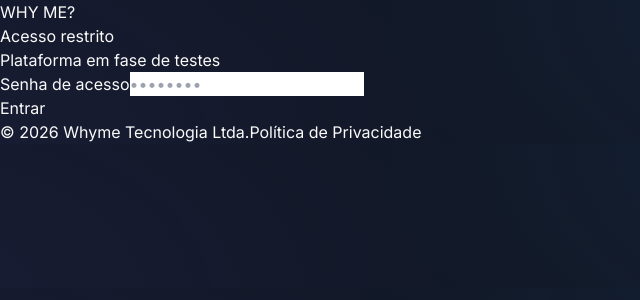
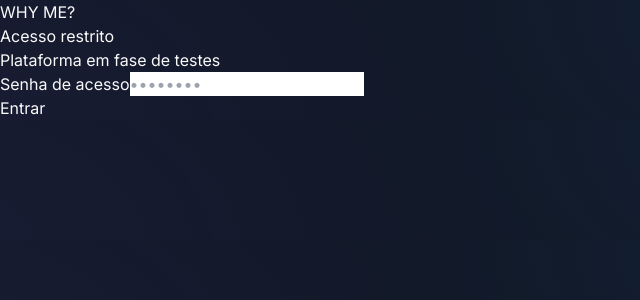
Before and after one commit to fonsecastabenow/Whymeapp, a Next.js app in the folder apps/web/: page / in a window 1280 px wide. Shown: the top 300 px of the page, without its empty margins (0-640 px from the left). Built offline with nearby package versions, Linux system fonts and the light colour scheme.

Commit message:
fix: remove <main> wrapper and <footer> from root layout to prevent AppShell conflict

```diff
--- a/apps/web/app/layout.tsx
+++ b/apps/web/app/layout.tsx
@@ -1,6 +1,5 @@
 import type { Metadata } from "next"
 import { Inter, JetBrains_Mono } from "next/font/google"
-import Link from "next/link"
 import "./globals.css"
 import { DevNav } from "@/components/dev-panel/DevNav"
 import { ThemeProvider } from "@/components/theme-provider"
@@ -28,19 +27,8 @@
         <script dangerouslySetInnerHTML={{ __html: `(function(){try{var t=localStorage.getItem("theme");if(t==="light")document.documentElement.classList.add("light")}catch(e){}})()` }} />
         <ThemeProvider>
         <DevNav />
-        <main className="flex-1">{children}</main>
+        {children}
         </ThemeProvider>
-        <footer className="border-t border-[#3AB0FF]/10 bg-background px-6 py-4">
-          <div className="mx-auto max-w-7xl flex items-center justify-between">
-            <span className="text-xs text-muted-foreground/50">© 2026 Whyme Tecnologia Ltda.</span>
-            <Link
-              href="/privacy"
-              className="text-xs text-muted-foreground/60 hover:text-muted-foreground transition-colors"
-            >
-              Política de Privacidade
-            </Link>
-          </div>
-        </footer>
       </body>
     </html>
   )
```
